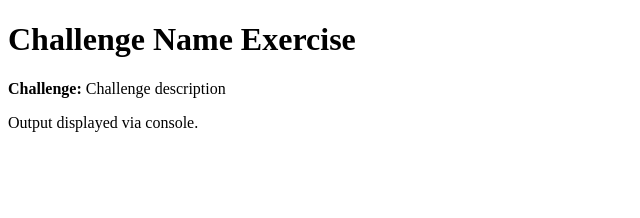
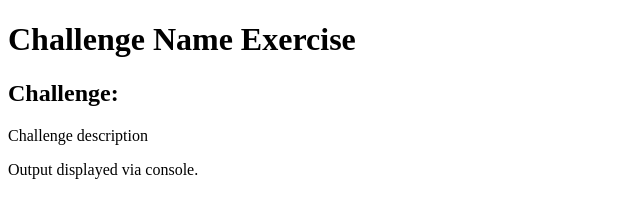
Before and after one commit to SherpadNdabambi/eloquent-javascript, a plain HTML site: page Challenge Starter/Challenge Name.html in a window 1280 px wide. Shown: the whole page, without its empty margins (0-640 px from the left). Drawn offline with Linux system fonts and the light colour scheme.

Commit message:
Update challenge solution starter

```diff
--- a/Challenge Starter/Challenge Name.html
+++ b/Challenge Starter/Challenge Name.html
@@ -12,8 +12,10 @@
 
 	<h1>Challenge Name Exercise</h1>
 
+	<h2>Challenge:</h2>
+
 	<p>
-		<b>Challenge:</b> Challenge description
+		Challenge description
 	</p>
 
 	<p>Output displayed via console.</p>
```
